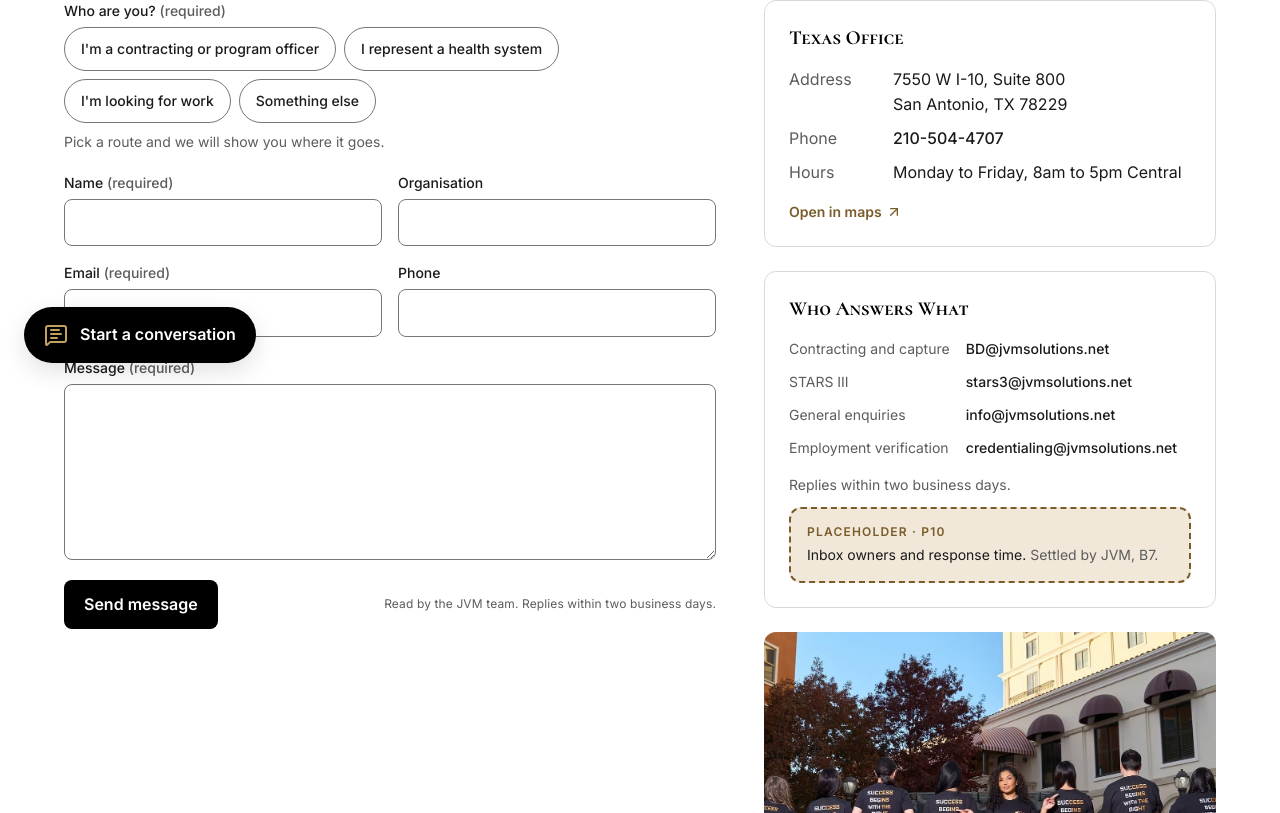
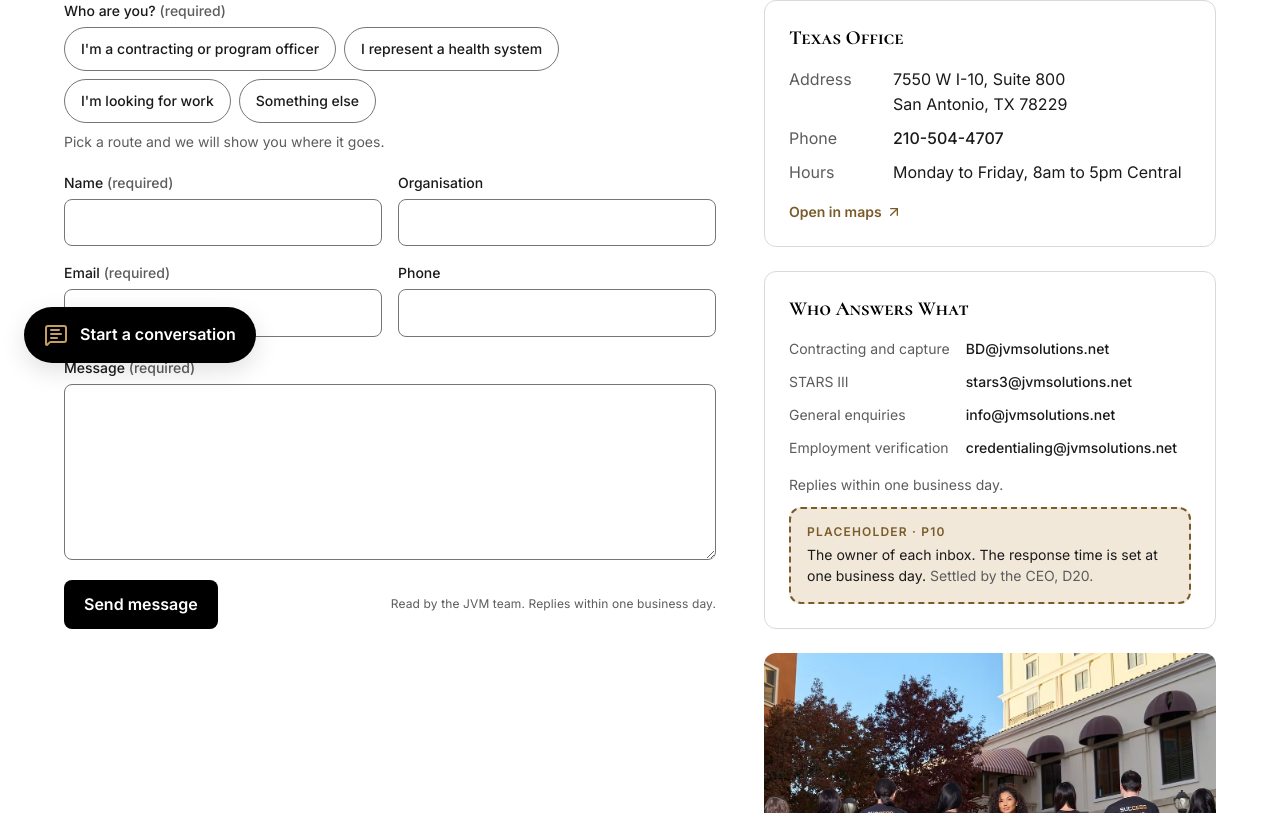
Before and after one commit to huey-jvm/jvm-website-redesign, a Next.js app: page /contact in a window 1280 px wide. Shown: the part 413-1226 px from the top of the page. Built offline with nearby package versions, Linux system fonts and the light colour scheme; no server answers.

Commit message:
content: set the response time to one business day everywhere it is read

```diff
--- a/content/contact.ts
+++ b/content/contact.ts
@@ -20,8 +20,7 @@
     bd: "BD@jvmsolutions.net",
     credentialing: "credentialing@jvmsolutions.net",
   },
-  responseTime: "two business days",
-  responseTimePlaceholder: { id: "P10", what: "A realistic response time and the owner of each inbox", who: "JVM, B7" },
+  responseTime: "one business day",
   social: [
     { name: "Facebook", href: "https://www.facebook.com/JVMSolutions", pendingCheck: true },
     { name: "LinkedIn", href: "https://www.linkedin.com/company/jvmsolutions", pendingCheck: true },
--- a/content/legal.ts
+++ b/content/legal.ts
@@ -1,3 +1,5 @@
+import { contact } from "./contact";
+
 export type LegalSection = { id: string; title: string; paragraphs: string[]; list?: string[] };
 export type LegalPage = { slug: string; title: string; description: string; updated: string; draft: boolean; sections: LegalSection[] };
 
@@ -48,7 +50,7 @@
     sections: [
       { id: "commitment", title: "Our Commitment", paragraphs: ["JVM Solutions wants everyone to be able to use this website. We build to the Web Content Accessibility Guidelines (WCAG) 2.2 at level AA, and we test every page for keyboard access, screen reader compatibility, colour contrast and behaviour at every screen size."] },
       { id: "measures", title: "What We Do", paragraphs: ["Every page has a single main heading and a logical heading order. Every image carries a text description or is marked decorative. Every form field has a visible label. Every control can be reached and operated with a keyboard, and keyboard focus is always visible. Motion is reduced for visitors who ask their device to reduce it. Text can be resized without loss of content."] },
-      { id: "feedback", title: "Tell Us About a Problem", paragraphs: ["If you find something on this website that you cannot use, please tell us. Email info@jvmsolutions.net with the page address and a description of the problem, or call 210-504-4707. We aim to respond within two business days and to fix the problem as quickly as we can."] },
+      { id: "feedback", title: "Tell Us About a Problem", paragraphs: [`If you find something on this website that you cannot use, please tell us. Email info@jvmsolutions.net with the page address and a description of the problem, or call 210-504-4707. We aim to respond within ${contact.responseTime} and to fix the problem as quickly as we can.`] },
       { id: "third-party", title: "Third-Party Content", paragraphs: ["Our careers portal is provided by iSolved and some external links lead to government sites. We cannot control the accessibility of those sites, but we will help you reach the information another way if you ask."] },
     ],
   },
--- a/content/placeholders.ts
+++ b/content/placeholders.ts
@@ -8,7 +8,7 @@
   P7: { what: "Past performance records", who: "JVM, B4" },
   P8: { what: "Joint Commission position and wording", who: "JVM, B5" },
   P9: { what: "Facebook and the LinkedIn company page, both pending an activity check", who: "JVM, B6" },
-  P10: { what: "Inbox owners and response time", who: "JVM, B7" },
+  P10: { what: "The owner of each inbox. The response time is set at one business day", who: "the CEO, D20" },
   P11: { what: "Job listings on site", who: "JVM, B8" },
   P12: { what: "Privacy, terms, accessibility text", who: "JVM, B9" },
   P13: { what: "Logistics and Facilities intro, Management examples", who: "JVM writes to a brief" },
```
